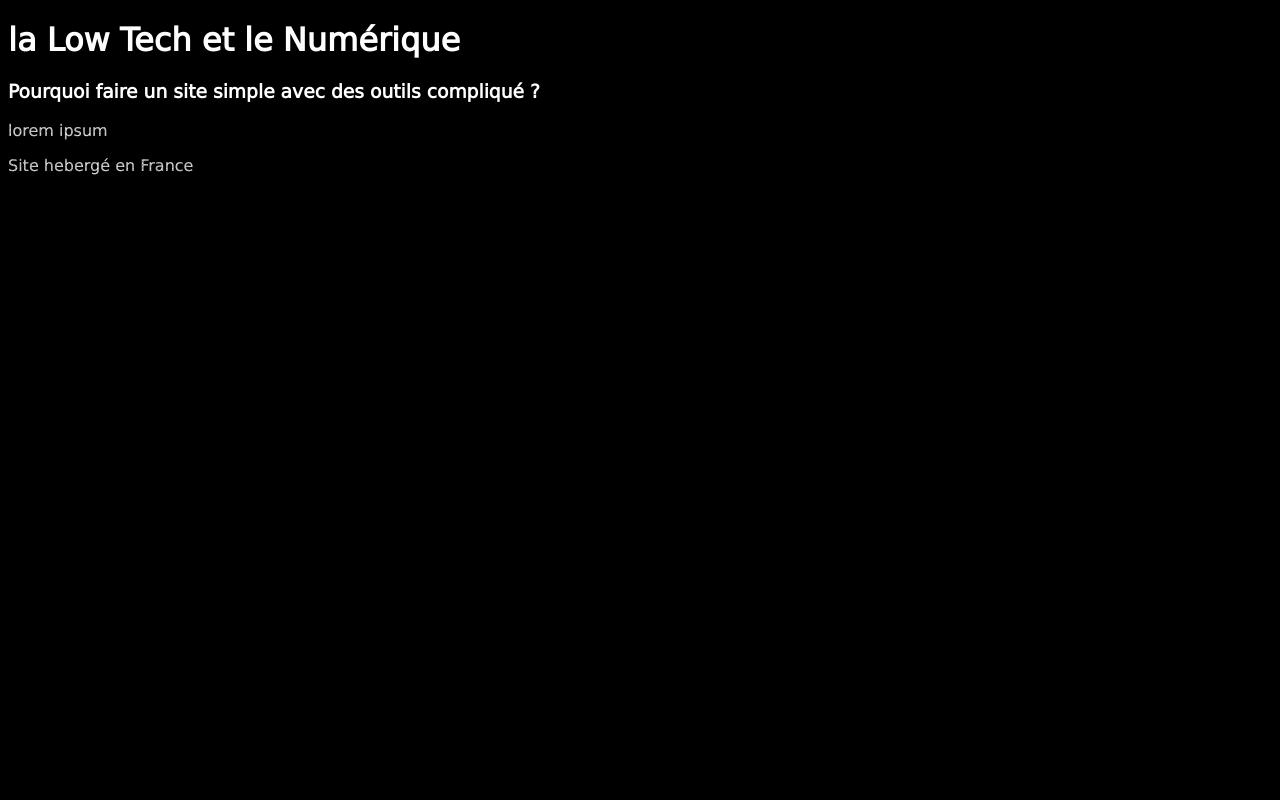
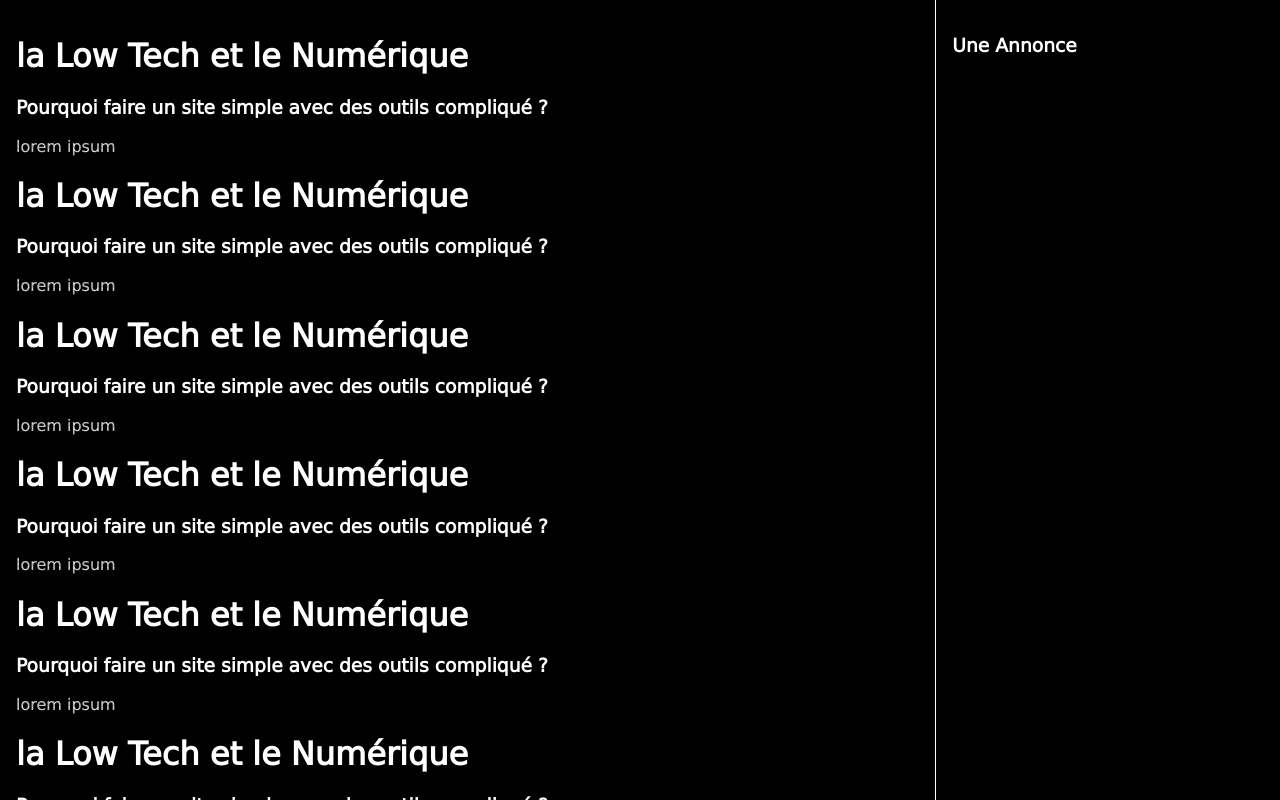
Before and after one commit to Carlitos73490/LowTechCarlJeremy, a plain HTML site: page index.html in a window 1280 px wide. Drawn offline with Linux system fonts and the light colour scheme.

Commit message:
Maquette du Site

```diff
--- a/index.html
+++ b/index.html
@@ -1,24 +1,69 @@
 <!DOCTYPE html>
-<html lang="en">
+<html lang="en" >
 <head>
     <meta charset="UTF-8">
     <title>la Low Tech et le Numérique</title>
 </head>
 <link type="text/css" href="style.css" rel="stylesheet">
-<body>
-<h1>la Low Tech et le Numérique</h1>
+<body class="d-flex flex-column w-100 h-100">
+<div class="d-flex h-100">
 
-<section>
-    <h3>Pourquoi faire un site simple avec des outils compliqué ?</h3>
+    <div class="d-flex flex-column w-75 h-100 scroll">
+        <div class="article ">
+            <h1>la Low Tech et le Numérique</h1>
+            <h3>Pourquoi faire un site simple avec des outils compliqué ?</h3>
+            <p>lorem ipsum</p>
+            <h1>la Low Tech et le Numérique</h1>
+            <h3>Pourquoi faire un site simple avec des outils compliqué ?</h3>
+            <p>lorem ipsum</p>
+            <h1>la Low Tech et le Numérique</h1>
+            <h3>Pourquoi faire un site simple avec des outils compliqué ?</h3>
+            <p>lorem ipsum</p>
+            <h1>la Low Tech et le Numérique</h1>
+            <h3>Pourquoi faire un site simple avec des outils compliqué ?</h3>
+            <p>lorem ipsum</p>
+            <h1>la Low Tech et le Numérique</h1>
+            <h3>Pourquoi faire un site simple avec des outils compliqué ?</h3>
+            <p>lorem ipsum</p>
+            <h1>la Low Tech et le Numérique</h1>
+            <h3>Pourquoi faire un site simple avec des outils compliqué ?</h3>
+            <p>lorem ipsum</p>
+            <h1>la Low Tech et le Numérique</h1>
+            <h3>Pourquoi faire un site simple avec des outils compliqué ?</h3>
+            <p>lorem ipsum</p>
+            <h1>la Low Tech et le Numérique</h1>
+            <h3>Pourquoi faire un site simple avec des outils compliqué ?</h3>
+            <p>lorem ipsum</p>
+            <h1>la Low Tech et le Numérique</h1>
+            <h3>Pourquoi faire un site simple avec des outils compliqué ?</h3>
+            <p>lorem ipsum</p>
+            <h1>la Low Tech et le Numérique</h1>
+            <h3>Pourquoi faire un site simple avec des outils compliqué ?</h3>
+            <p>lorem ipsum</p>
+            <h1>la Low Tech et le Numérique</h1>
+            <h3>Pourquoi faire un site simple avec des outils compliqué ?</h3>
+            <p>lorem ipsum</p>
+            <h1>la Low Tech et le Numérique</h1>
+            <h3>Pourquoi faire un site simple avec des outils compliqué ?</h3>
+            <p>lorem ipsum</p>
+            <h1>la Low Tech et le Numérique</h1>
+            <h3>Pourquoi faire un site simple avec des outils compliqué ?</h3>
+            <p>lorem ipsum</p>
+        </div>
+        <div class="footer">
+            <p>Site hebergé en France</p>
+        </div>
+    </div>
+    <div class="annonces w-25 h-100">
+        <h3>Une Annonce</h3>
+    </div>
 
-    <p>lorem ipsum</p>
-</section>
+</div>
 
 
 
-<section>
-    <p>Site hebergé en France</p>
-</section>
+
+
 
 
 </body>
--- a/style.css
+++ b/style.css
@@ -1,6 +1,17 @@
 @font-face {
     font-family: "EcoFont";
     src: url('ecofont.ttf');
+}
+
+html,body{
+    margin: 0;
+    padding: 0;
+    overflow: hidden;
+}
+html{
+    display: flex;
+    height: 100%;
+    width: 100%;
 }
 
 body{
@@ -8,3 +19,56 @@ body{
     color: white;
     background-color: black;
 }
+
+.scroll{
+    overflow-y: auto;
+}
+.article{
+    padding: 1em;
+}
+
+.annonces{
+    border-left: white 1px solid;
+    padding: 1em;
+}
+
+.footer{
+    padding: 1em;
+    border-top: white 1px solid;
+}
+
+
+
+
+/*Boostrap minimal*/
+
+.d-flex{
+    display: flex;
+}
+
+.flex-column{
+    flex-direction: column;
+}
+
+.justify-content-spacebetween{
+    justify-content: space-between;
+}
+
+.align-items-center{
+    align-items: center;
+}
+
+.w-100{
+    width: 100%;
+}
+.w-75{
+    width: 75%;
+}
+
+.w-25{
+    width: 25%;
+}
+
+.h-100{
+    height: 100%;
+}
```
